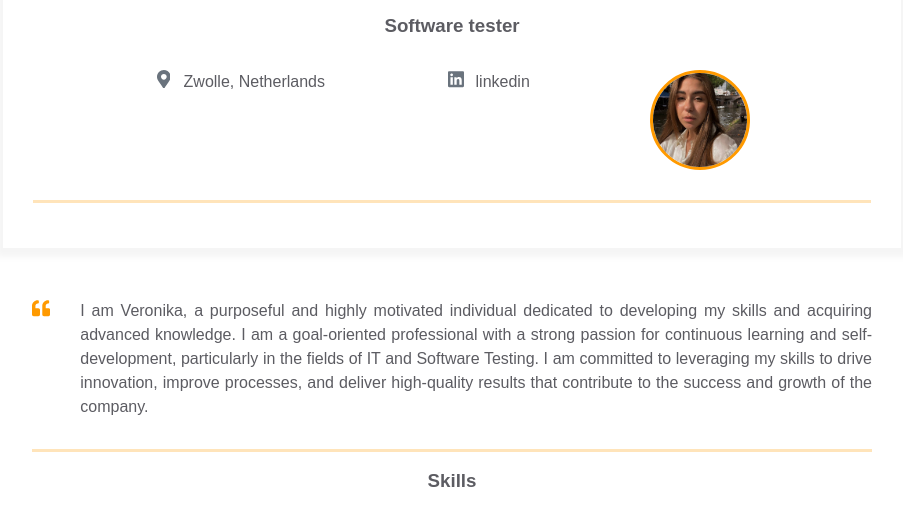
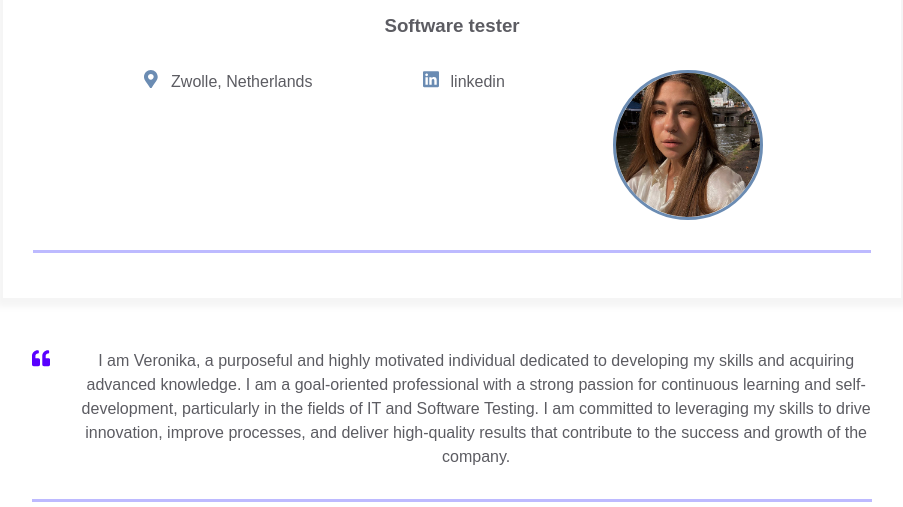
Before and after one commit to VeronikaHordus/Homepage, a plain HTML site: page index.html in a window 1280 px wide. Shown: the part 132-639 px from the top of the page, without its empty margins (188-1091 px from the left). Drawn offline with Linux system fonts and the light colour scheme.

Commit message:
Edit styles: change colors of the resume and avatar size

```diff
--- a/styles.css
+++ b/styles.css
@@ -13,9 +13,9 @@
     --primary-text-color: #181820;
     --secondary-text-color: #5c5c62;
     --durability-text-color: #6a737d9c;
-    --icon-color: #6a737d;
-    --border-color: #ff9a0045;
-    --text-decoration-color: #ff9a00;
+    --icon-color: #6b8cb3;
+    --border-color: #0d00ff45;
+    --text-decoration-color: #5900ff;
   }
 
   .container {
@@ -127,11 +127,11 @@
 
 .contact-info__avatar {
   border-radius: 50%;
-  width: 100px;
-  height: 100px;
+  width: 150px;
+  height: 150px;
   object-fit: cover;
   border: 3px solid;
-  border-color: var(--text-decoration-color);
+  border-color: var(--icon-color);
 }
 
 /*Intro and skills styles*/
@@ -158,7 +158,7 @@
 
   .intro_text {
     color: var(--secondary-text-color);
-    text-align: justify;
+    text-align: center;
   }
 
   .skills__header {
```
